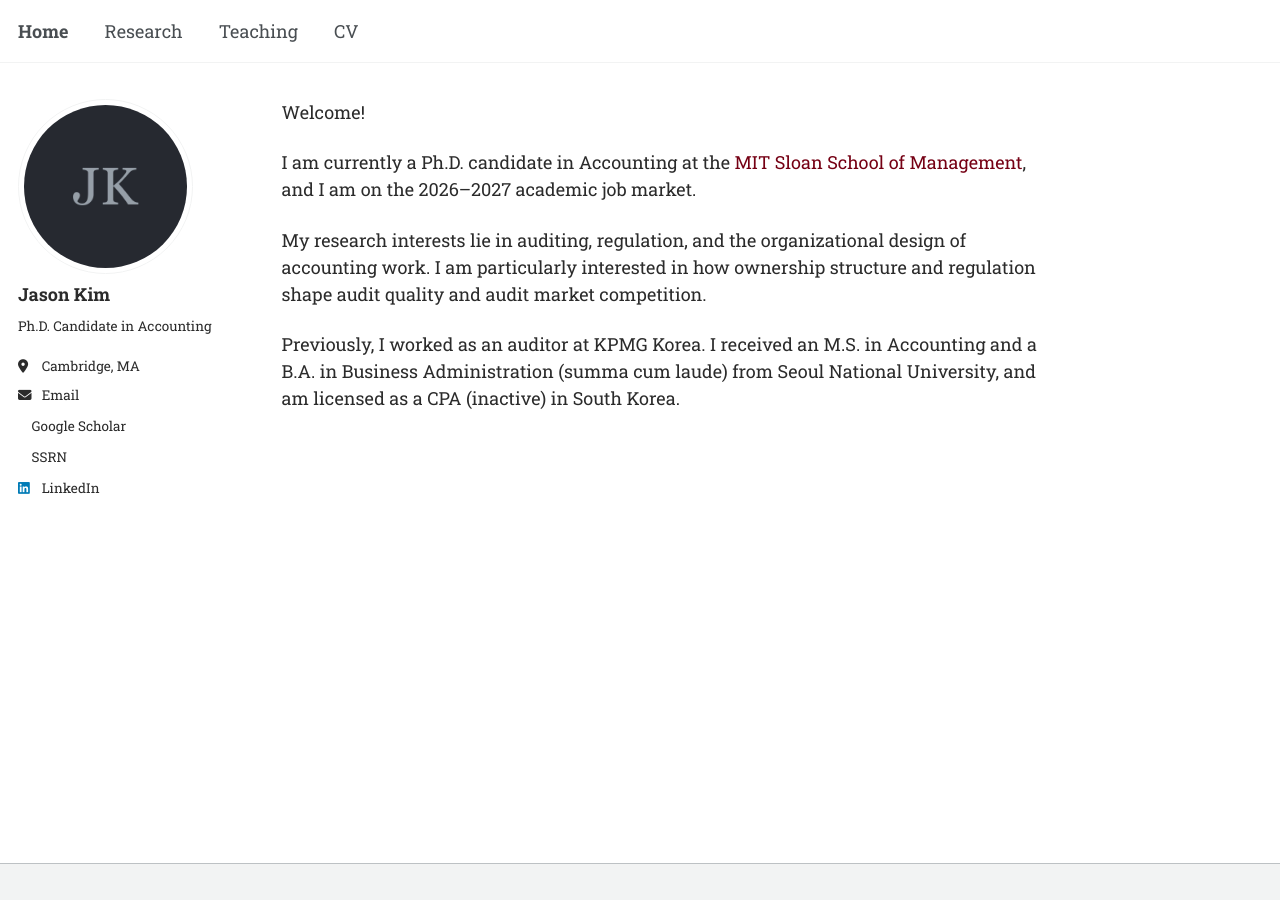
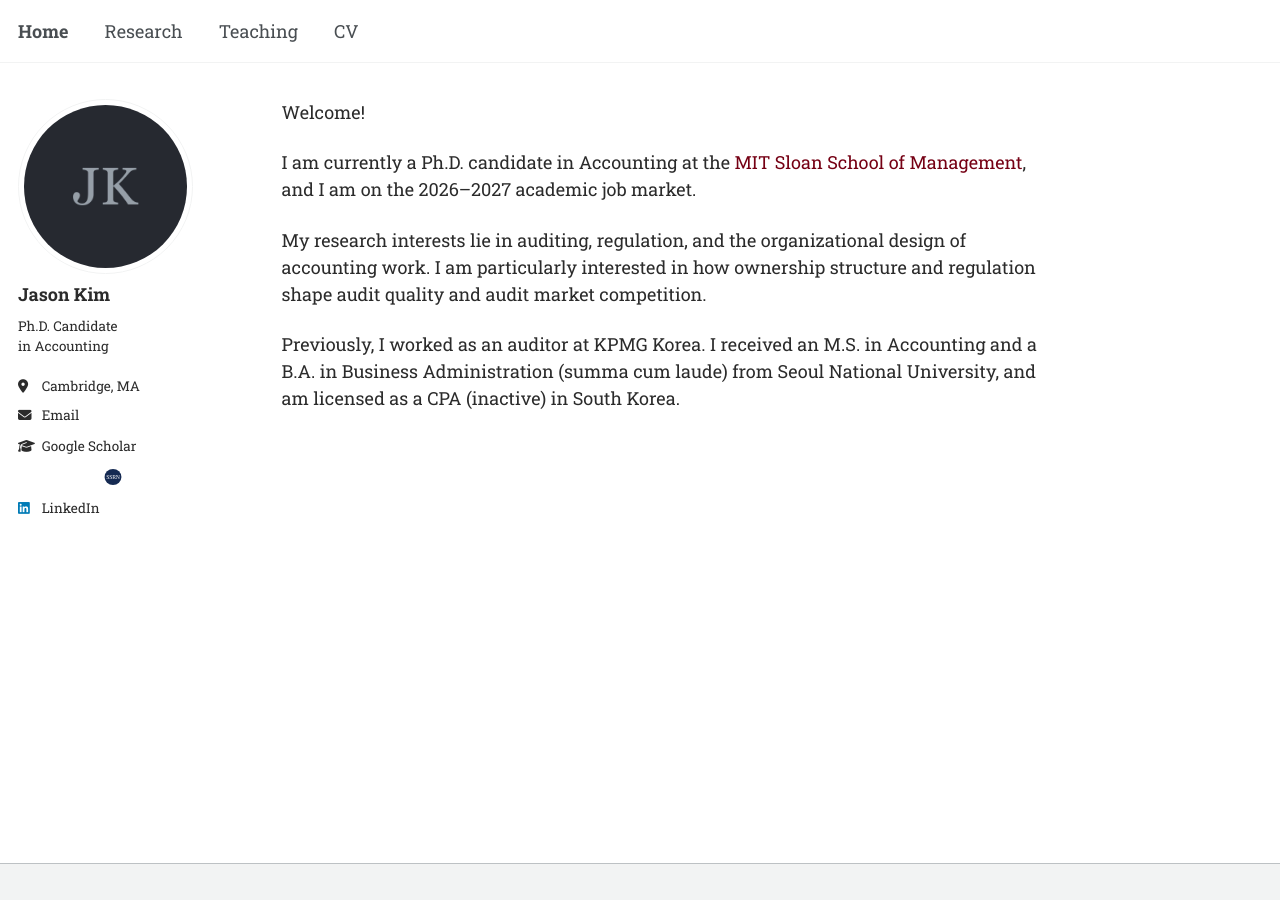
Before and after one commit to jgkim262/jgkim262.github.io, a Jekyll site: the page built from _pages/about.md, in a window 1280 px wide. Built offline with Jekyll 4.4.1, drawn with Linux system fonts in a browser that asks for light colours; a style sheet for code colours, icons or effects is not loaded.

Commit message:
Use graduation cap for Google Scholar, SSRN badge image, and wrap sidebar bio
Co-Authored-By: Claude Opus 5 (1M context) <noreply@anthropic.com>

```diff
--- a/_config.yml
+++ b/_config.yml
@@ -25,7 +25,7 @@ author:
   avatar           : "profile.jpg"
   name             : "Jason Kim"
   pronouns         : # example: "she/her"
-  bio              : "Ph.D. Candidate in Accounting"
+  bio              : "Ph.D. Candidate<br>in Accounting"
   location         : "Cambridge, MA"
   employer         : # blank hides the line in the sidebar
   uri              : # URL
--- a/_includes/author-profile.html
+++ b/_includes/author-profile.html
@@ -45,7 +45,7 @@
         <li><a href="{{ author.arxiv }}"><i class="ai ai-arxiv ai-fw icon-pad-right"></i>arXiv</a></li>
       {% endif %}
       {% if author.googlescholar %}
-        <li><a href="{{ author.googlescholar }}"><i class="ai ai-google-scholar ai-fw icon-pad-right"></i>Google Scholar</a></li>
+        <li><a href="{{ author.googlescholar }}"><i class="fas fa-fw fa-graduation-cap icon-pad-right" aria-hidden="true"></i>Google Scholar</a></li>
       {% endif %}
       {% if author.inspire-hep %}
         <li><a href="{{ author.inspire-hep }}"><i class="ai ai-inspire ai-fw icon-pad-right"></i>INSPIRE-HEP</a></li>
@@ -69,7 +69,7 @@
         <li><a href="{{ author.semantic }}"><i class="ai ai-semantic-scholar ai-fw icon-pad-right"></i>Semantic Scholar</a></li>
       {% endif %}
       {% if author.ssrn %}
-        <li><a href="{{ author.ssrn }}"><i class="ai ai-ssrn ai-fw icon-pad-right"></i>SSRN</a></li>
+        <li><a href="{{ author.ssrn }}"><img src="{{ base_path }}/images/ssrn.svg" class="author__custom-icon" alt="" aria-hidden="true">SSRN</a></li>
       {% endif %}
       {% if author.zotero %}
         <li><a href="{{ author.zotero }}"><i class="ai ai-zotero ai-fw icon-pad-right"></i>Zotero</a></li>
--- a/_sass/include/_utilities.scss
+++ b/_sass/include/_utilities.scss
@@ -191,6 +191,16 @@ body:hover .visually-hidden button {
 .icon-pad-right {
   padding-right: 0.5em;
   margin-right: 0.5em;
+}
+
+/* Image-based sidebar icons (e.g. the SSRN badge), sized to match the
+   1.25em-wide fa-fw font icons they sit alongside */
+.author__custom-icon {
+  width: 1.25em;
+  height: 1.25em;
+  vertical-align: -0.25em;
+  margin-right: 1em;
+  border-radius: 50%;
 }
 
 /* social icons*/
```
Also changed, not shown: images/ssrn.svg (added).
